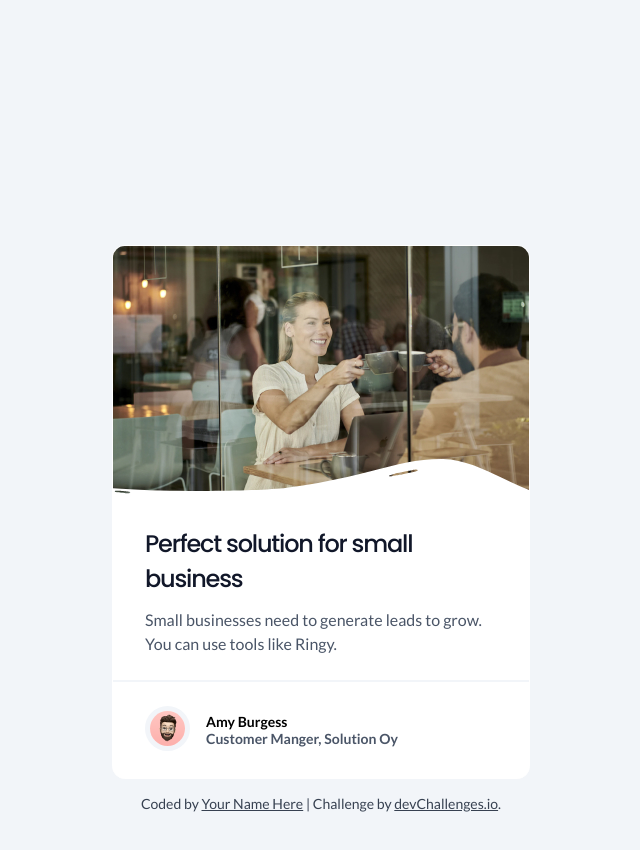
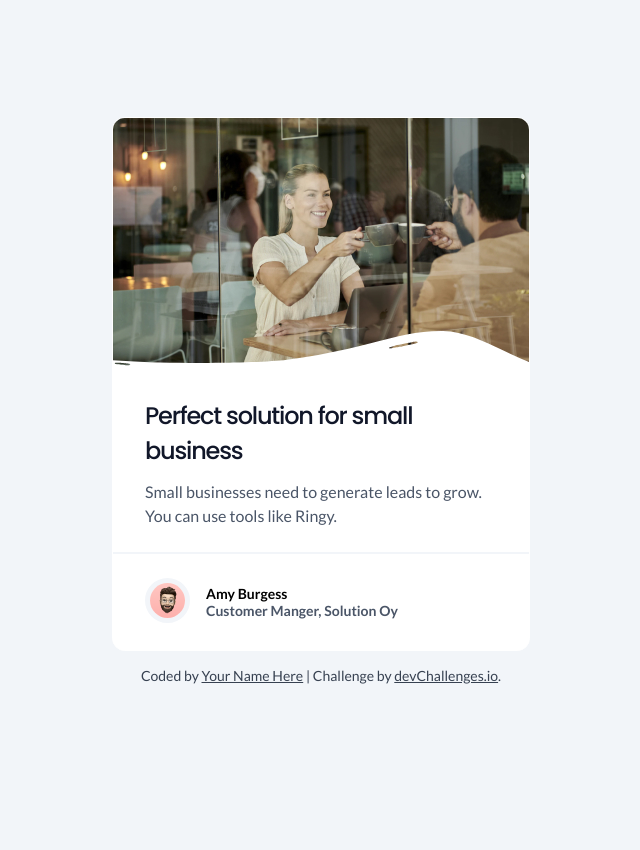
Before and after one commit to DioraNordic/Business-Blog-Card, a plain HTML site: page index.html in a window 1280 px wide. Shown: the whole page, without its empty margins (319-959 px from the left). After the commit the page ends 800 px from the top, so only its background shows below. Drawn offline with Linux system fonts and the light colour scheme.

Commit message:
Update style.css

```diff
--- a/style.css
+++ b/style.css
@@ -14,7 +14,7 @@
         background-color: #F2F5F9;
         font-family: "Lato", sans-serif;
         font-size: 16px;
-        margin: 128px 0;
+        /* margin: 128px 0; */
       }
 
 
```
